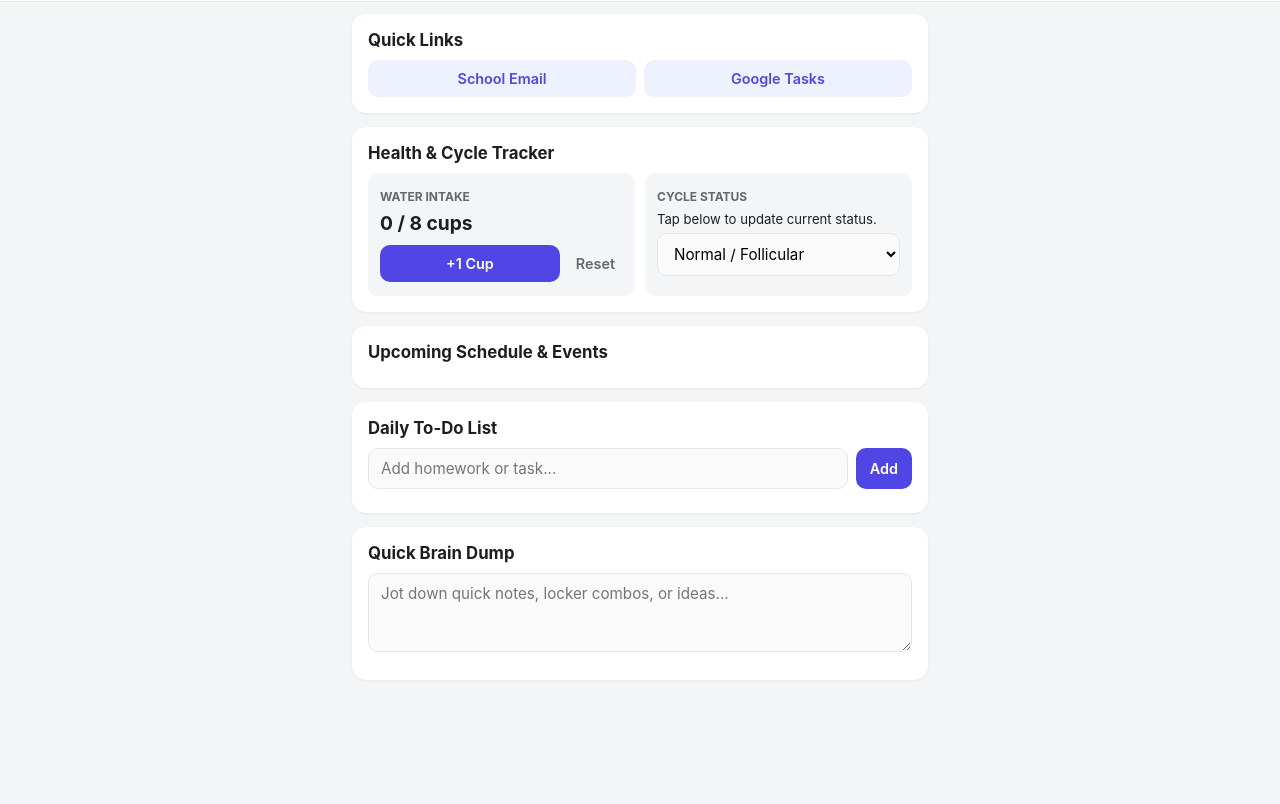
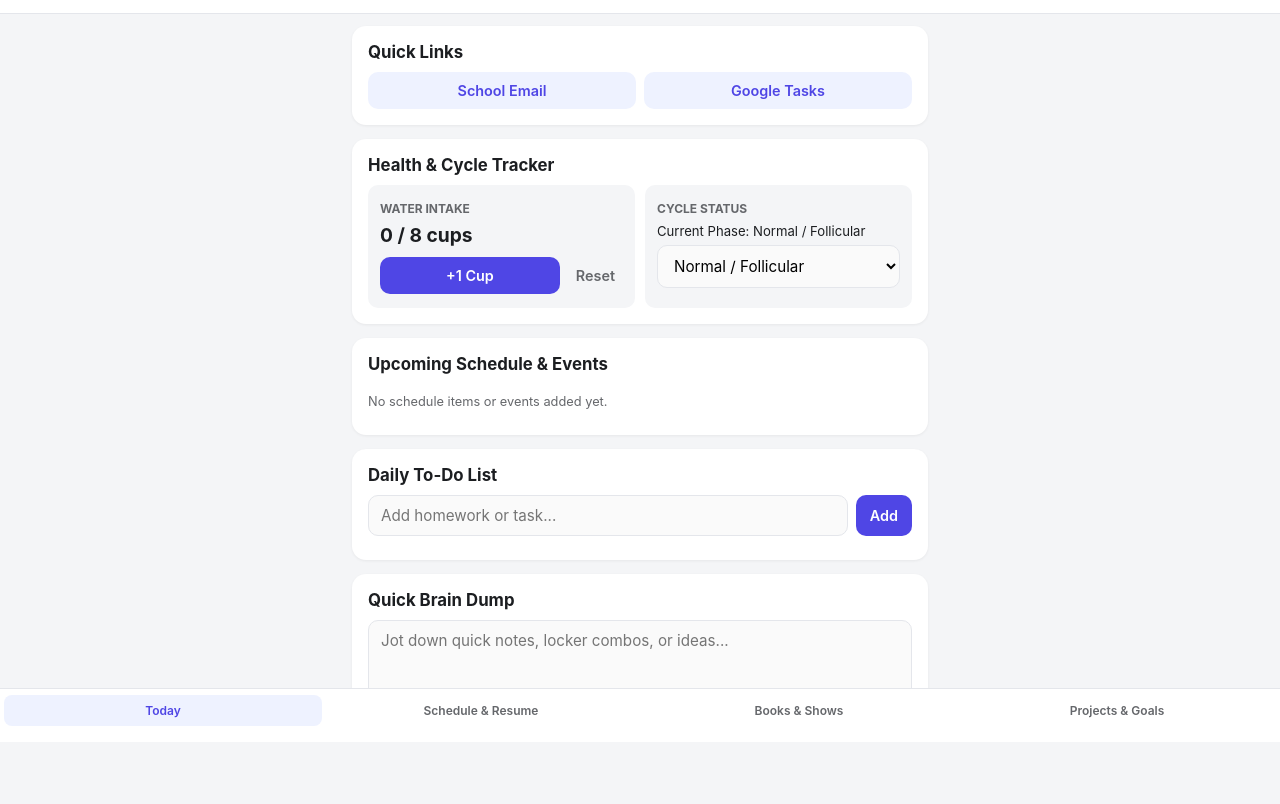
Before and after one commit to PJPPT/life-app, a plain HTML site: page index.html in a window 1280 px wide. Shown: the part 58-862 px from the top of the page. Drawn offline with Linux system fonts and the light colour scheme.

Commit message:
Update index.html

```diff
--- a/index.html
+++ b/index.html
@@ -172,3 +172,16 @@
           <ul id="books-in-progress" class="item-list"></ul>
           <h3>To Be Read</h3>
           <ul id="books-tbr" class="item-list"></ul>
+          </main>
+
+  <!-- BOTTOM NAVIGATION BAR -->
+  <nav class="bottom-nav no-print">
+    <button class="nav-btn active" onclick="switchTab('today', this)">Today</button>
+    <button class="nav-btn" onclick="switchTab('schedule', this)">Schedule & Resume</button>
+    <button class="nav-btn" onclick="switchTab('media', this)">Books & Shows</button>
+    <button class="nav-btn" onclick="switchTab('life', this)">Projects & Goals</button>
+  </nav>
+
+  <script src="app.js"></script>
+</body>
+</html>
```
